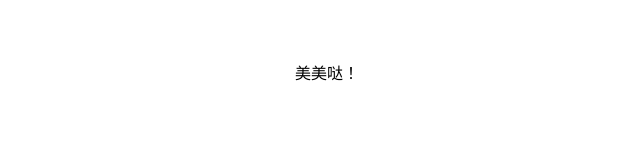
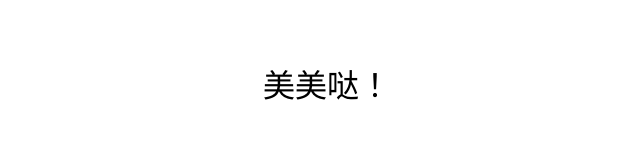
Before and after one commit to wangleiprivate/dangjieru.github.com, a plain HTML site: page index.html in a window 1280 px wide. Shown: the whole page, without its empty margins (313-953 px from the left). Drawn offline with Linux system fonts and the light colour scheme.

Commit message:
Update index.html

```diff
--- a/index.html
+++ b/index.html
@@ -7,8 +7,8 @@
   </head>
   <body>
     <br><br>
-    <p><center>美美哒！</center></p>
-
+    <p align="center"><font size="6">美美哒！</font></p>
+<p >
 
   </body>
 </html>
```
